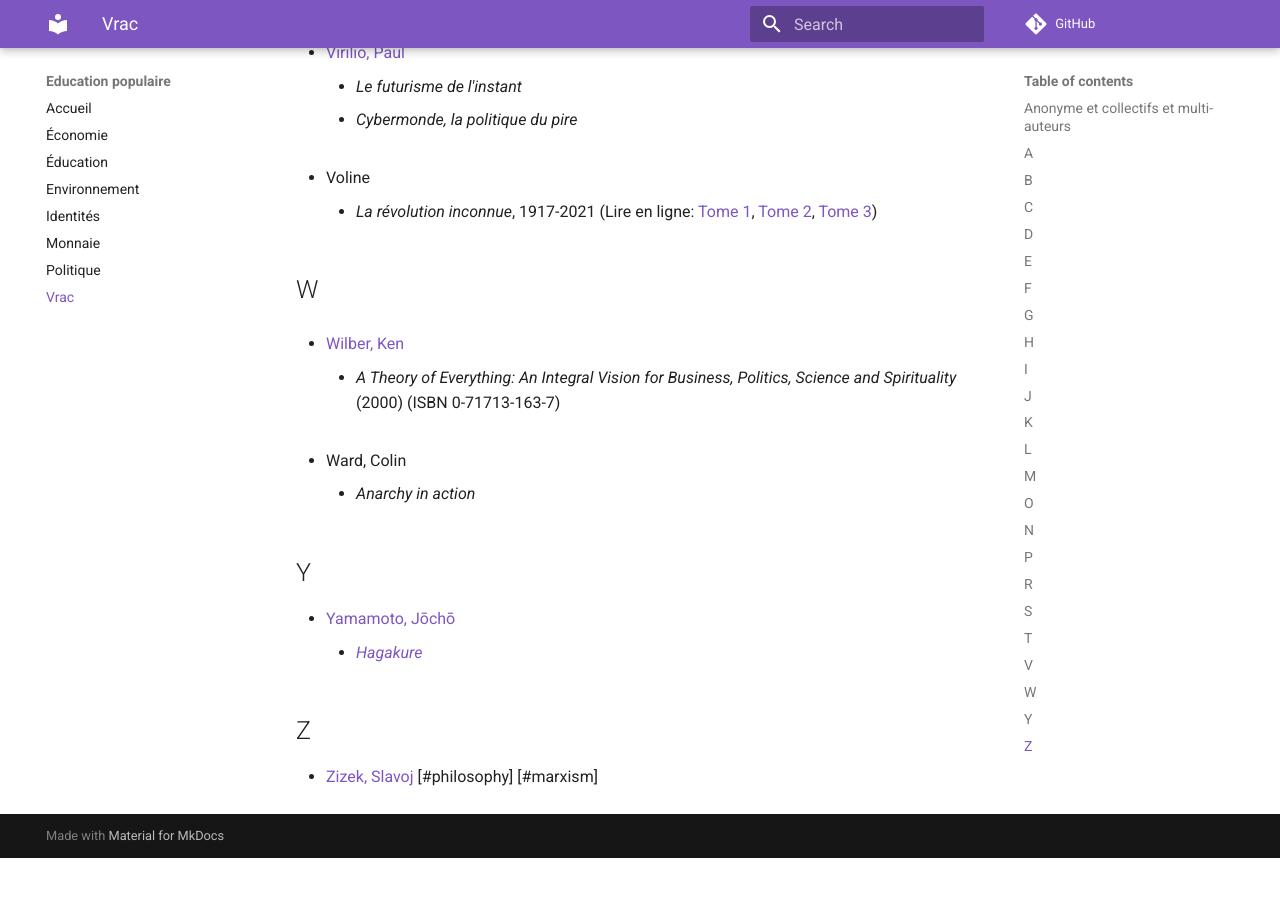
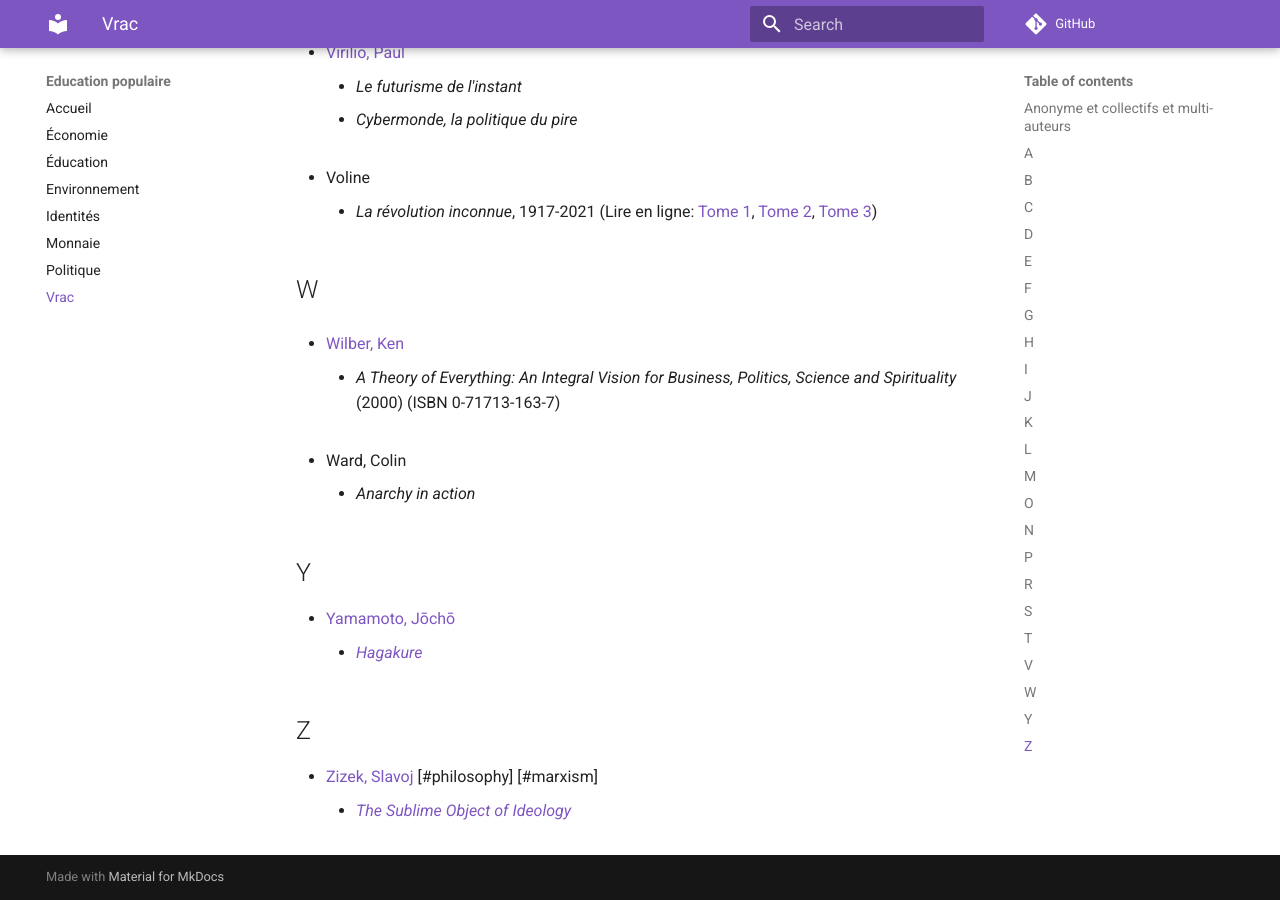
Before and after one commit to elgadjo/peer-education, an MkDocs documentation site: the page built from docs/en_vrac.md, in a window 1280 px wide and 900 px high, scrolled down 20998 px. Built offline with MkDocs 1.6.1 and Material for MkDocs 9.7.7, drawn with Linux system fonts in a browser that asks for light colours; comment, search, counter and statistics services are not loaded; old or Windows-style settings are respelled for this version of MkDocs; before the commit the page ends 21856 px from its top, so only the background shows below that.

Commit message:
docs: add reference work for Slavo Zizek

```diff
--- a/docs/en_vrac.md
+++ b/docs/en_vrac.md
@@ -914,6 +914,7 @@
 ## Z
 
 - [Zizek, Slavoj](https://fr.wikipedia.org/wiki/Slavoj_%C5%BDi%C5%BEek) [#philosophy] [#marxism]
+   * _[The Sublime Object of Ideology](https://en.wikipedia.org/wiki/The_Sublime_Object_of_Ideology)_
 
 <!--
 ## _
```
